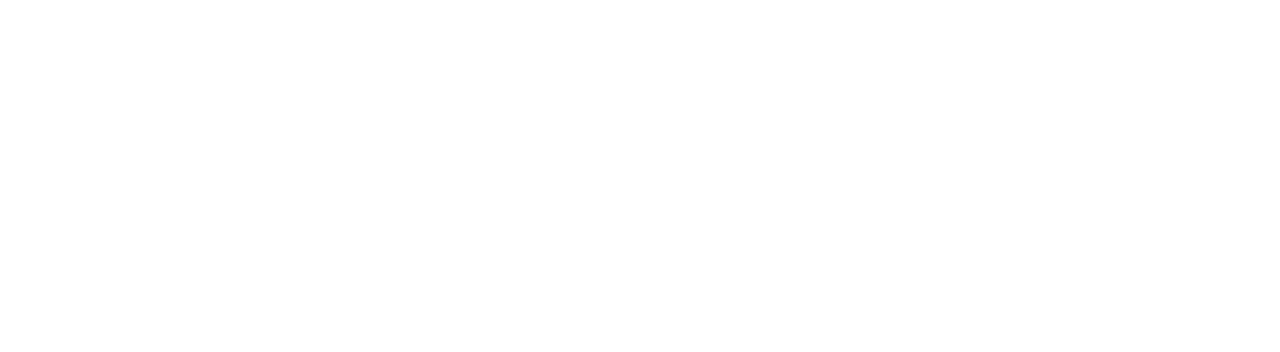
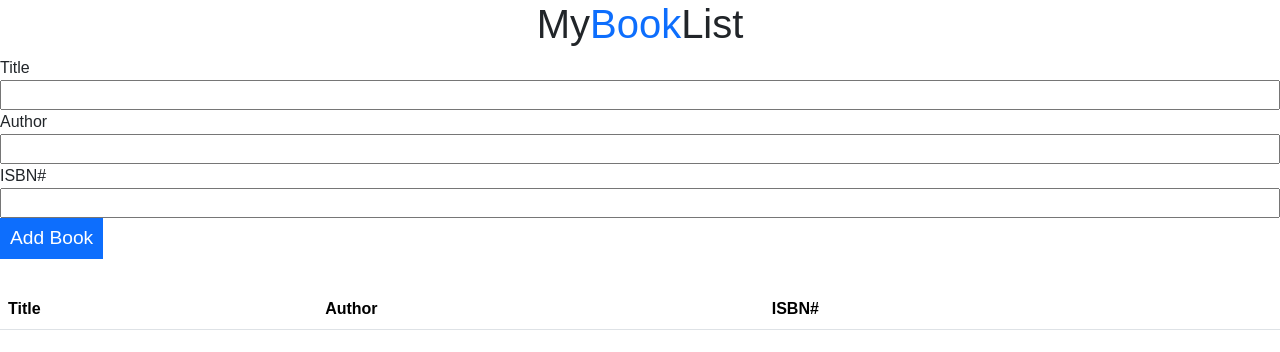
Before and after one commit to acciojob/book-list-abhilashvc777, a website: page main.html in a window 1280 px wide. Drawn offline with nearby package versions, Linux system fonts and the light colour scheme.

Commit message:
created a submission

```diff
--- a/main.html
+++ b/main.html
@@ -4,11 +4,36 @@
 
 <head>
 	<link rel="stylesheet" href="styles.css">
+	<link href="https://cdn.jsdelivr.net/npm/bootstrap@5.3.3/dist/css/bootstrap.min.css" rel="stylesheet" integrity="sha384-QWTKZyjpPEjISv5WaRU9OFeRpok6YctnYmDr5pNlyT2bRjXh0JMhjY6hW+ALEwIH" crossorigin="anonymous">
 </head>
 
 <body>
 	<!-- the entire body must be written by student -->
+	<h1>My<span id="span">Book</span>List</h1>
+	<div class="form-group">
+		<label>Title</label><br>
+		<input type="text" id="title"/><br>
+		<label>Author</label><br>
+		<input type="text" id="author"/><br>
+		<label>ISBN#</label><br>
+		<input type="text" id="isbn"/><br>
+		<button id="submit">Add Book</button>
+	</div>
+	<table class="table table-striped">
+		<thead>
+			<tr>
+				<th>Title</th>
+				<th>Author</th>
+				<th>ISBN#</th>
+				<th></th>
+			</tr>
+		</thead>
+		<tbody id="book-list">
+
+		</tbody>
+	</table>
     <script type="text/javascript" src="./script.js">
+   <script src="https://cdn.jsdelivr.net/npm/bootstrap@5.3.3/dist/js/bootstrap.bundle.min.js" integrity="sha384-YvpcrYf0tY3lHB60NNkmXc5s9fDVZLESaAA55NDzOxhy9GkcIdslK1eN7N6jIeHz" crossorigin="anonymous"></script>
 </script>
 
 </body>
--- a/script.js
+++ b/script.js
@@ -1 +1,26 @@
 //your JS code here. If required.
+const div = document.querySelector(".form-group");
+const title = document.querySelector("#title");
+const author = document.querySelector("#author");
+const isbn = document.querySelector("#isbn");
+const btn = document.querySelector("#submit");
+const table = document.querySelector(".table")
+const tbody = document.querySelector("#book-list")
+btn.addEventListener("click", (e)=>{
+	// let a = title.value
+	// let b = author.value
+	// let c = isbn.value
+	const td = `<td>${title.value}</td>
+			<td>${author.value}</td>
+			<td>${isbn.value}</td>
+			<td><button class="cancelbtn">x</button><td>`
+	const tr = document.createElement("tr")
+	tr.innerHTML = td
+	tbody.appendChild(tr)
+	const cancelbtn = document.querySelectorAll(".cancelbtn")
+	// console.log(cancelbtn)
+
+	// cancelbtn[i].addEventListener("click", (e)=>{
+	// 	console.log(e)
+	// })
+})
--- a/styles.css
+++ b/styles.css
@@ -1 +1,29 @@
 /*  your css code here. If applicable */
+*{
+	font-family:sans-serif
+}
+h1{
+	text-align:center;
+}
+#span{
+	color:#0D6EFD;
+}
+input{
+	width:100%;
+	height:30px;
+}
+#submit{
+	font-size:1.2em;
+	background-color:#0D6EFD;
+	color:white;
+	padding:6px 10px;
+	border:0px;
+}
+.table{
+	margin-top:30px;
+}
+.cancelbtn{
+	background-color:red;
+	color:white;
+	border:0px;
+}
```
